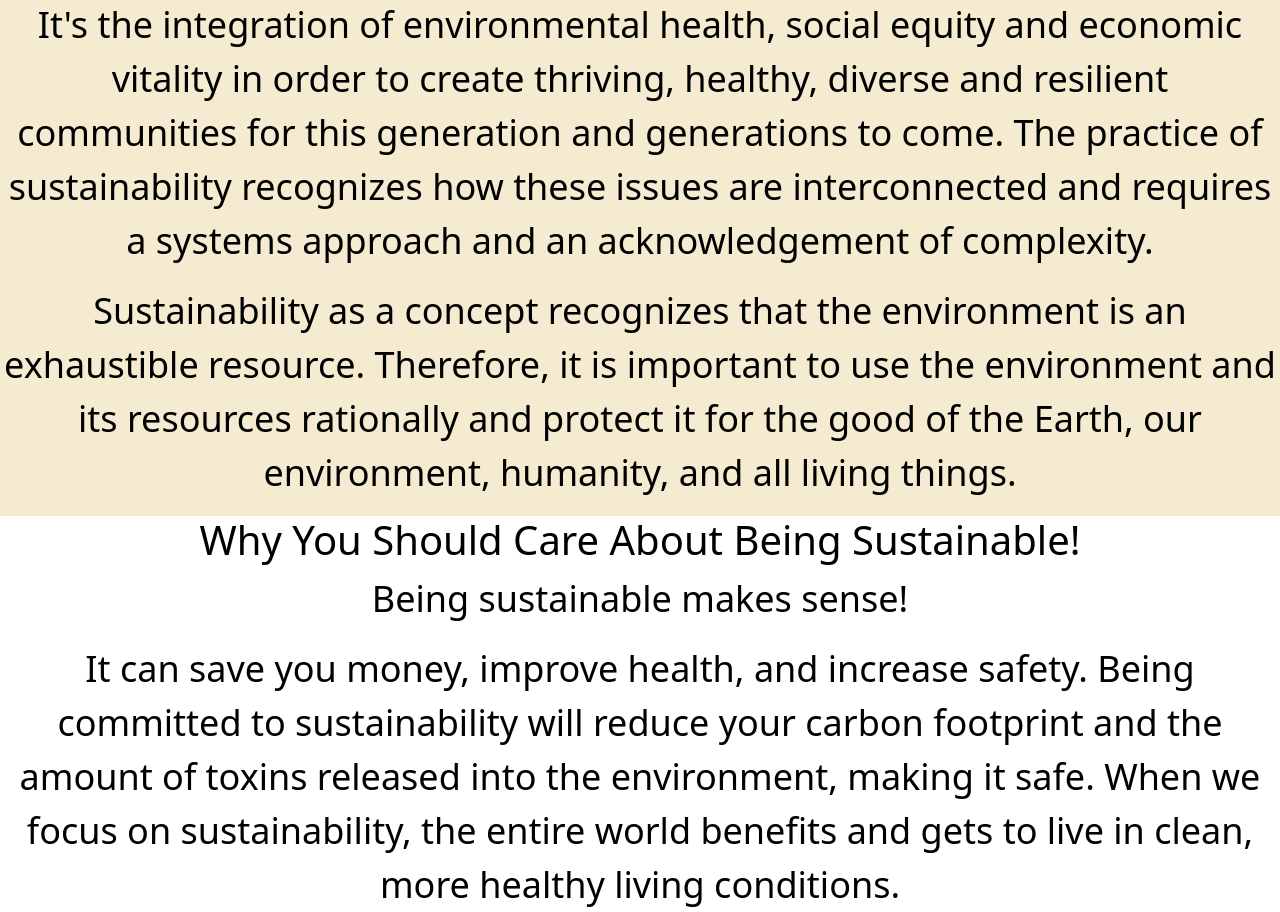
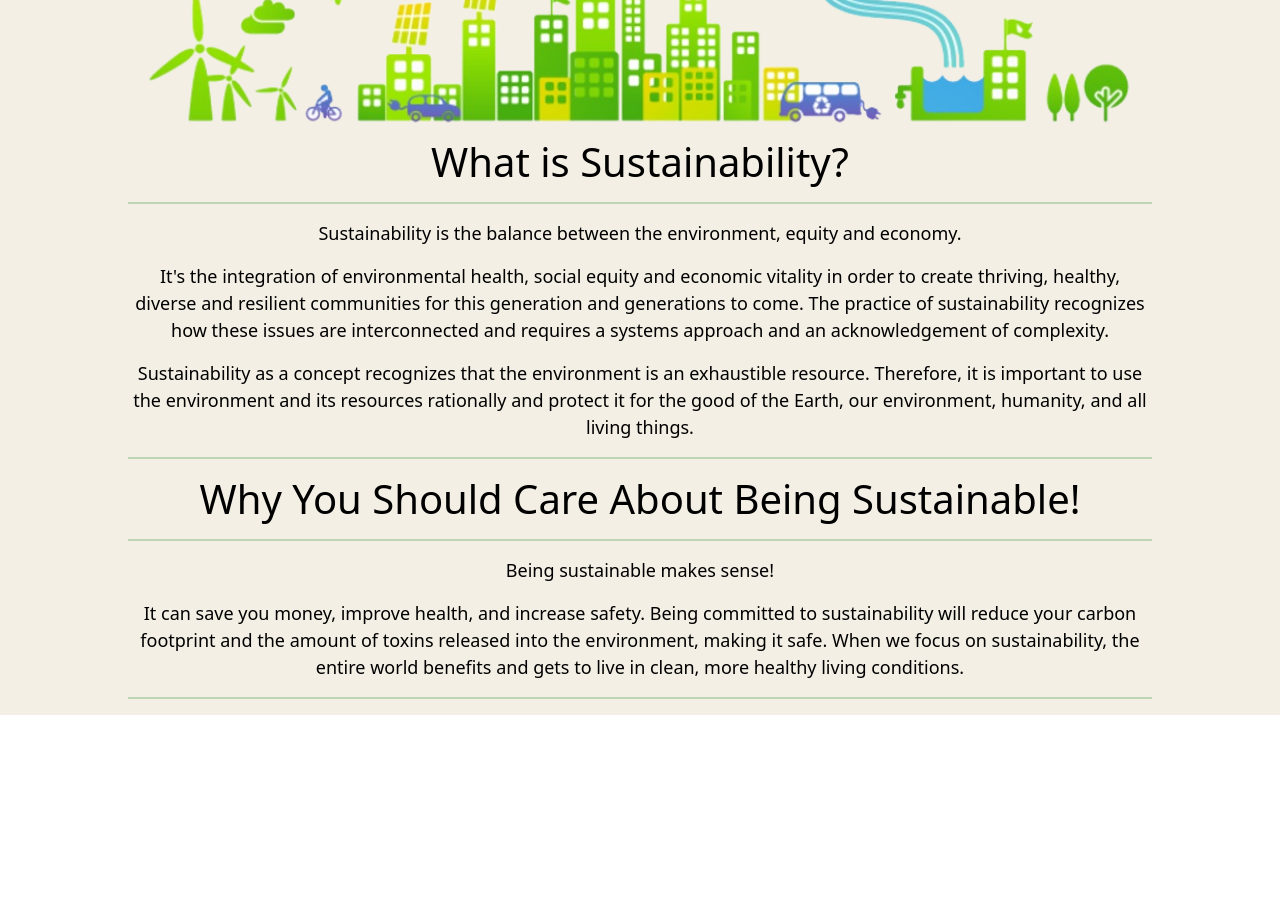
Before and after one commit to TechnoM4ncer/save-the-garden, a React (Create React App) app: page / in a window 1280 px wide. Shown: the part 340-1252 px from the top of the page. After the commit the page ends 1055 px from the top, so only its background shows below. Built offline with nearby package versions, Linux system fonts and the light colour scheme.

Commit message:
Fix text format and make navbar sticky

```diff
--- a/src/App.css
+++ b/src/App.css
@@ -31,16 +31,21 @@ time, mark, audio, video {
 }
 
 Body.body {
-  background-color: #F4EBD0;
+  background-color: #f3efe5;
   margin: 0;
   padding: 0;
-  height: 100vh;
+  height: 100%;
   display: flex;
   flex-direction: column;
   align-items: center;
   justify-content: center;
-  font-size: calc(20px + 2vmin);
+  font-size: calc(10px + 1vmin);
   color: black;
+}
+
+.bodyText {
+  padding-left: 10%;
+  padding-right: 10%;
 }
 
 Header.header {
--- a/src/Components/Body.jsx
+++ b/src/Components/Body.jsx
@@ -1,19 +1,32 @@
 import '../App.css';
+import '../index.css';
 import susearth from '../Assets/susearth.png';
 
 export default function Body() {
   return (
     <body className = {"body"}>
+
         <h1>Gaia's Garden</h1>
-        <img src = {susearth} width = "100%" />
+
+        <img src = {susearth} width = "80%" height = "80%" />
+
+        <div className="bodyText">
+
           <h1>What is Sustainability?</h1>
+          <hr class = "class-1"/>
+
           <p>Sustainability is the balance between the environment, equity and economy.</p>
           <p>It's the integration of environmental health, social equity and economic vitality in order to create thriving, healthy, diverse and resilient communities for this generation and generations to come. The practice of sustainability recognizes how these issues are interconnected and requires a systems approach and an acknowledgement of complexity.</p>
           <p>Sustainability as a concept recognizes that the environment is an exhaustible resource. Therefore, it is important to use the environment and its resources rationally and protect it for the good of the Earth, our environment, humanity, and all living things.</p>
+
+          <hr class = "class-1"/>
           <h1>Why You Should Care About Being Sustainable!</h1>
+          <hr class = "class-1"/>
           <p>Being sustainable makes sense!</p>
           <p>It can save you money, improve health, and increase safety. Being committed to sustainability will reduce your carbon footprint and the amount of toxins released into the environment, making it safe. When we focus on sustainability, the entire world benefits and gets to live in clean, more healthy living conditions.</p>
+          <hr class = "class-1"/>
 
+        </div>
     </body>
   );
 }
--- a/src/Components/Header.jsx
+++ b/src/Components/Header.jsx
@@ -7,7 +7,7 @@ import shoppingcart from '../Assets/shoppingcart.png';
 
 export default function Header() {
   return (
-<Navbar bg="dark" variant="dark">
+<Navbar sticky = "top" bg="dark" variant="dark">
   <Nav className="container-fluid">
     <Nav.Item>
       <Navbar.Brand as={Link} to="/">Gaia's Garden</Navbar.Brand>
--- a/src/index.css
+++ b/src/index.css
@@ -13,3 +13,7 @@ code {
   font-family: source-code-pro, Menlo, Monaco, Consolas, 'Courier New',
     monospace;
 }
+
+hr.class-1 {
+  border-top: 2px solid forestgreen;
+}
```
Lines whose indentation alone changed are shown as unchanged.
